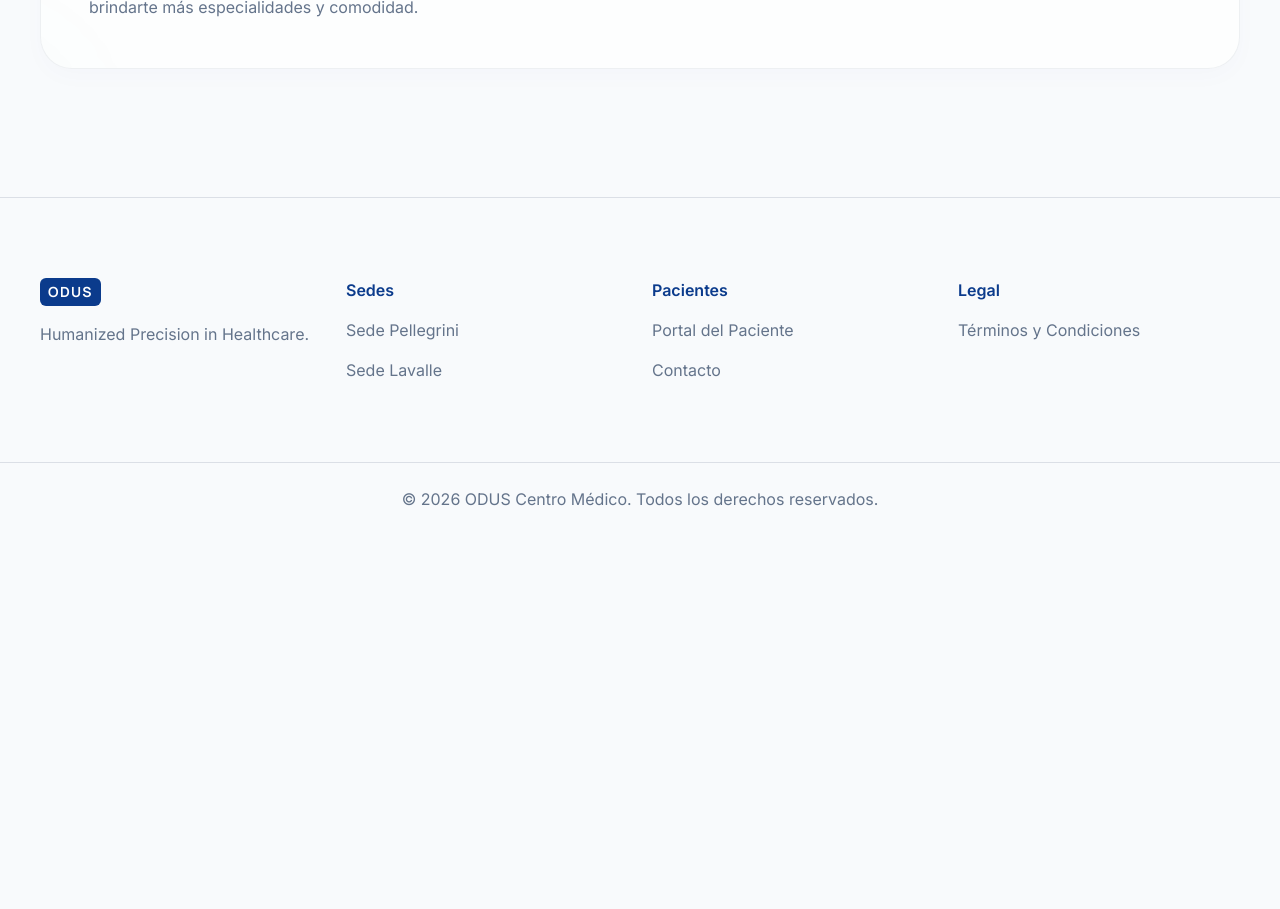
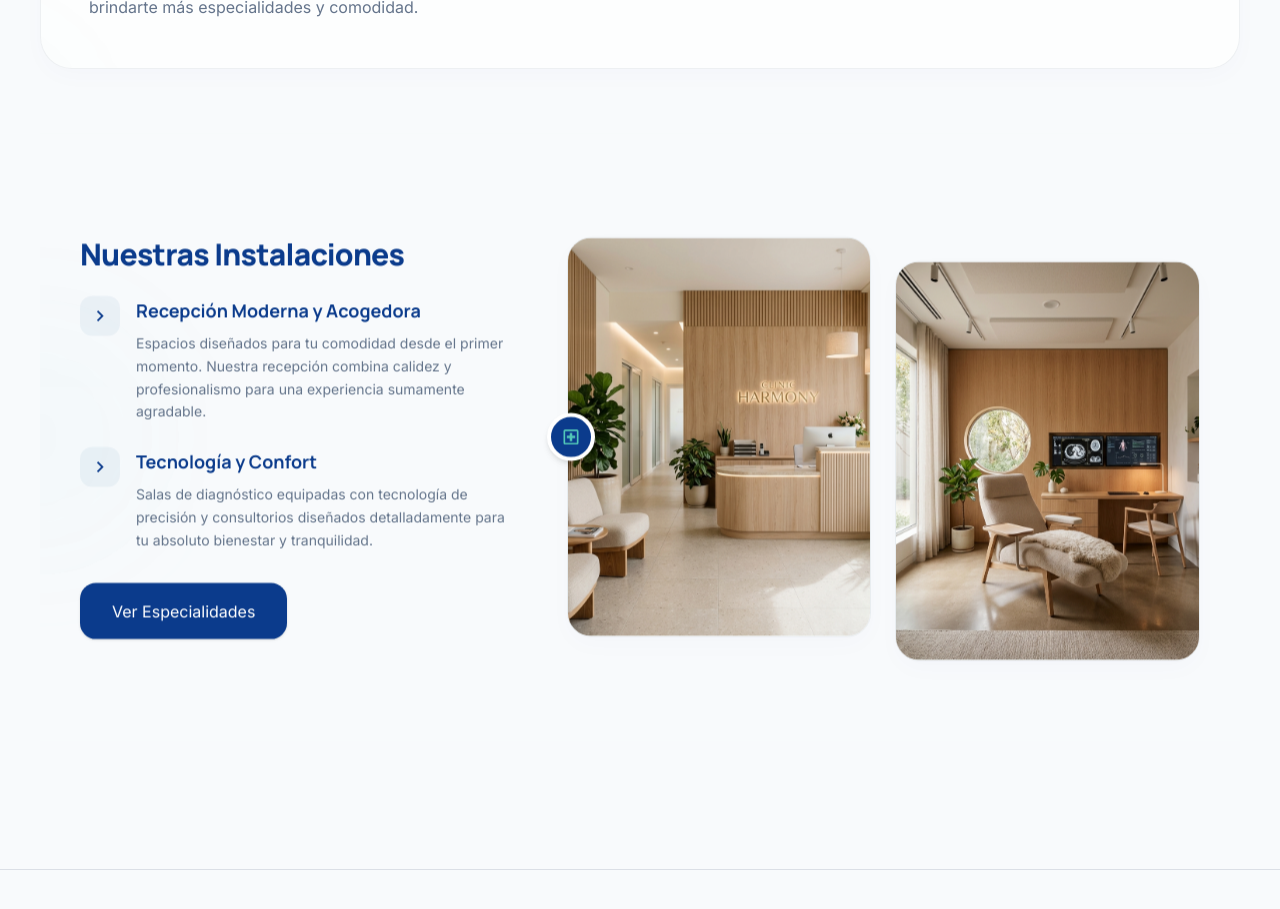
Before and after one commit to AgusAmor/ODUS, a Next.js app in the folder apps/landing/: page /centers in a window 1280 px wide. Shown: the part 1620-2529 px from the top of the page. Before the commit the page ends 2155 px from the top, so only its background shows below. Built offline with nearby package versions, Linux system fonts and the light colour scheme.

Commit message:
refactor: reubicar la sección de instalaciones de especialidades a sedes

```diff
--- a/apps/landing/app/specialties/components/SpecialtiesFacilities.jsx
+++ b/apps/landing/app/centers/components/CentersFacilities.jsx
@@ -3,11 +3,11 @@
 import { MdChevronRight, MdOutlineLocalHospital } from "react-icons/md";
 import Link from "next/link";
 
-export default function SpecialtiesFacilities({ tecRef, tecRevealed }) {
+export default function CentersFacilities({ facilitiesRef, facilitiesRevealed }) {
   return (
     <section
-      ref={tecRef}
-      className={`py-section-gap px-margin-mobile md:px-margin-desktop bg-tertiary/30 overflow-hidden relative reveal-fade-up ${tecRevealed ? "revealed" : ""}`}
+      ref={facilitiesRef}
+      className={`py-section-gap px-margin-mobile md:px-margin-desktop bg-tertiary/30 overflow-hidden relative reveal-fade-up ${facilitiesRevealed ? "revealed" : ""}`}
     >
       {/* Decorative subtle background blob */}
       <div className="absolute top-1/2 left-0 w-64 h-64 bg-secondary/5 rounded-full blur-3xl opacity-60 -translate-y-1/2 -translate-x-1/2 pointer-events-none"></div>
@@ -61,10 +61,10 @@ export default function SpecialtiesFacilities({ tecRef, tecRevealed }) {
             </div>
 
             <Link
-              href="/centers"
+              href="/specialties"
               className="bg-primary text-white font-label-md text-label-md px-8 py-4 rounded-2xl hover:scale-95 transition-transform duration-200 shadow-sm inline-block cursor-pointer"
             >
-              Ver Sedes
+              Ver Especialidades
             </Link>
           </div>
 
--- a/apps/landing/app/centers/page.js
+++ b/apps/landing/app/centers/page.js
@@ -5,12 +5,14 @@ import useScrollReveal from "../hooks/useScrollReveal";
 import CentersHero from "./components/CentersHero";
 import CentersPellegrini from "./components/CentersPellegrini";
 import CentersLavalle from "./components/CentersLavalle";
+import CentersFacilities from "./components/CentersFacilities";
 
 export default function Centers() {
   // Set up native once-off scroll reveal observers
   const [heroRef, heroRevealed] = useScrollReveal(0, "0px");
   const [pellegriniRef, pellegriniRevealed] = useScrollReveal(0.15, "0px 0px -150px 0px");
   const [lavalleRef, lavalleRevealed] = useScrollReveal(0.15, "0px 0px -150px 0px");
+  const [facilitiesRef, facilitiesRevealed] = useScrollReveal(0.15, "0px 0px -150px 0px");
 
   // Multi-page hash scroll coordinator
   useEffect(() => {
@@ -49,6 +51,9 @@ export default function Centers() {
 
       {/* 3. Sede Lavalle Section */}
       <CentersLavalle lavalleRef={lavalleRef} lavalleRevealed={lavalleRevealed} />
+
+      {/* 4. Nuestras Instalaciones Section */}
+      <CentersFacilities facilitiesRef={facilitiesRef} facilitiesRevealed={facilitiesRevealed} />
     </main>
   );
 }
--- a/apps/landing/app/page.js
+++ b/apps/landing/app/page.js
@@ -7,8 +7,8 @@ export default function Home() {
   return (
     <>
       <Hero />
+      <Centers />
       <Specialties />
-      <Centers />
       <Institutional />
     </>
   );
--- a/apps/landing/app/specialties/page.js
+++ b/apps/landing/app/specialties/page.js
@@ -4,7 +4,6 @@ import useScrollReveal from "../hooks/useScrollReveal";
 import SpecialtiesHero from "./components/SpecialtiesHero";
 import SpecialtiesEditorial from "./components/SpecialtiesEditorial";
 import SpecialtiesCircuit from "./components/SpecialtiesCircuit";
-import SpecialtiesFacilities from "./components/SpecialtiesFacilities";
 
 export default function Specialties() {
   // Setup native scroll reveal hooks for each visual block
@@ -14,7 +13,6 @@ export default function Specialties() {
   const [otoriRef, otoriRevealed] = useScrollReveal(0.15, "0px 0px -150px 0px");
   const [circuitoHeaderRef, circuitoHeaderRevealed] = useScrollReveal(0.1, "0px 0px -100px 0px");
   const [circuitoCardsRef, circuitoCardsRevealed] = useScrollReveal(0.15, "0px 0px -120px 0px");
-  const [tecRef, tecRevealed] = useScrollReveal(0.15, "0px 0px -150px 0px");
 
   return (
     <main className="overflow-hidden select-none cursor-default">
@@ -38,9 +36,6 @@ export default function Specialties() {
         circuitoCardsRef={circuitoCardsRef}
         circuitoCardsRevealed={circuitoCardsRevealed}
       />
-
-      {/* 4. Nuestras Instalaciones Section */}
-      <SpecialtiesFacilities tecRef={tecRef} tecRevealed={tecRevealed} />
     </main>
   );
 }
```
Also changed, not shown: 1 other file (tests, documents, lock files or other folders).
